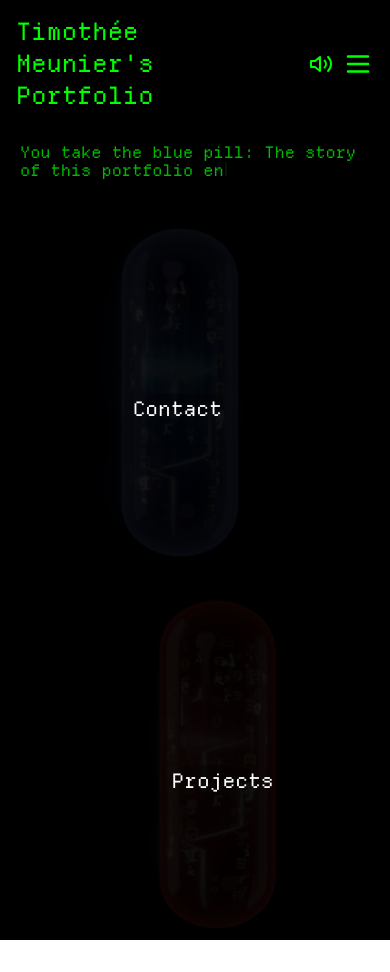
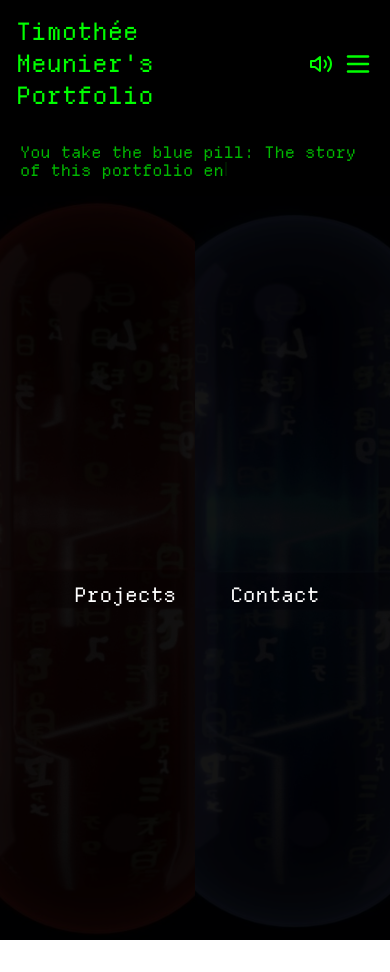
Before and after one commit to 0feeling/My-portfolio, a React (Vite) app: page /Makeachoice in a window 390 px wide. Built offline with nearby package versions, Linux system fonts and the light colour scheme.

Commit message:
svg mobil-pills

```diff
--- a/src/components/Makeachoice.jsx
+++ b/src/components/Makeachoice.jsx
@@ -12,6 +12,7 @@ const Makeachoice = () => {
   const [hasClickedRedPill, setHasClickedRedPill] = useState(false);
   const [hasClickedBluePill, setHasClickedBluePill] = useState(false);
 
+  // Détermine si on est en mobile (<950)
   const isMobile = window.innerWidth < 950;
 
   useEffect(() => {
@@ -63,9 +64,38 @@ const Makeachoice = () => {
         />
       </h1>
 
+      {/* Pour desktop, les pills restent en flex-row. Pour mobile, on passe en flex-row pour les placer côte à côte */}
       <div
-        className={`flex w-full h-[calc(100vh-100px)] ${isMobile ? "flex-col" : "flex-row"}`}
+        className={`flex w-full ${
+          isMobile ? "flex-row" : "flex-row"
+        } h-[calc(100vh-100px)]`}
       >
+        {/* Red pill */}
+        <div
+          onMouseEnter={() => !isMobile && handleAudioPlay(redPillAudioRef)}
+          onClick={() => {
+            handleAudioPlay(redPillAudioRef);
+            handleNavigation("/Projects", "red");
+          }}
+          className={`flex-1 cursor-pointer flex justify-center items-center bg-black bg-opacity-100 hover:bg-opacity-0 transition-all ${
+            isMobile ? "order-1" : "order-2"
+          }`}
+          style={{ height: isMobile ? "calc(100vh - 100px)" : "auto" }}
+        >
+          <img
+            src={
+              isMobile
+                ? "/assets/mobil-red-pill.svg"
+                : "/assets/take-pill-red1.svg"
+            }
+            alt="Red Pill"
+            className="w-full h-full object-cover opacity-80 filter brightness-[10%] hover:brightness-100 transition-all"
+          />
+          <div className="absolute text-white font-bold text-xl transform translate-x-[27%] translate-y-[95%] md:text-3xl">
+            Projects
+          </div>
+        </div>
+
         {/* Blue pill */}
         <div
           onMouseEnter={() => !isMobile && handleAudioPlay(bluePillAudioRef)}
@@ -73,36 +103,22 @@ const Makeachoice = () => {
             handleAudioPlay(bluePillAudioRef);
             handleNavigation("/Contact", "blue");
           }}
-          className="flex-1 cursor-pointer flex justify-center items-center bg-black bg-opacity-80 hover:bg-opacity-0 transition-all"
-          style={{ height: isMobile ? "calc((100vh - 100px) / 3)" : "auto" }}
+          className={`flex-1 cursor-pointer flex justify-center items-center bg-black bg-opacity-80 hover:bg-opacity-0 transition-all ${
+            isMobile ? "order-2" : "order-1"
+          }`}
+          style={{ height: isMobile ? "calc(100vh - 100px)" : "auto" }}
         >
           <img
-            src="/assets/take-pill-bleu1.svg"
+            src={
+              isMobile
+                ? "/assets/mobil-blue-pill.svg"
+                : "/assets/take-pill-bleu1.svg"
+            }
             alt="Blue Pill"
             className="w-full h-full object-cover opacity-80 filter brightness-[10%] hover:brightness-100 transition-all"
           />
           <div className="absolute text-white font-bold text-xl transform translate-x-[-20%] translate-y-[95%] md:text-3xl">
             Contact
-          </div>
-        </div>
-
-        {/* Red pill */}
-        <div
-          onMouseEnter={() => !isMobile && handleAudioPlay(redPillAudioRef)}
-          onClick={() => {
-            handleAudioPlay(redPillAudioRef);
-            handleNavigation("/Projects", "red");
-          }}
-          className="flex-1 cursor-pointer flex justify-center items-center bg-black bg-opacity-100 hover:bg-opacity-0 transition-all"
-          style={{ height: isMobile ? "calc((100vh - 100px) / 3)" : "auto" }}
-        >
-          <img
-            src="/assets/take-pill-red1.svg"
-            alt="Red Pill"
-            className="w-full h-full object-cover opacity-80 filter brightness-[10%] hover:brightness-100 transition-all"
-          />
-          <div className="absolute text-white font-bold text-xl transform translate-x-[27%] translate-y-[95%] md:text-3xl">
-            Projects
           </div>
         </div>
       </div>
```
